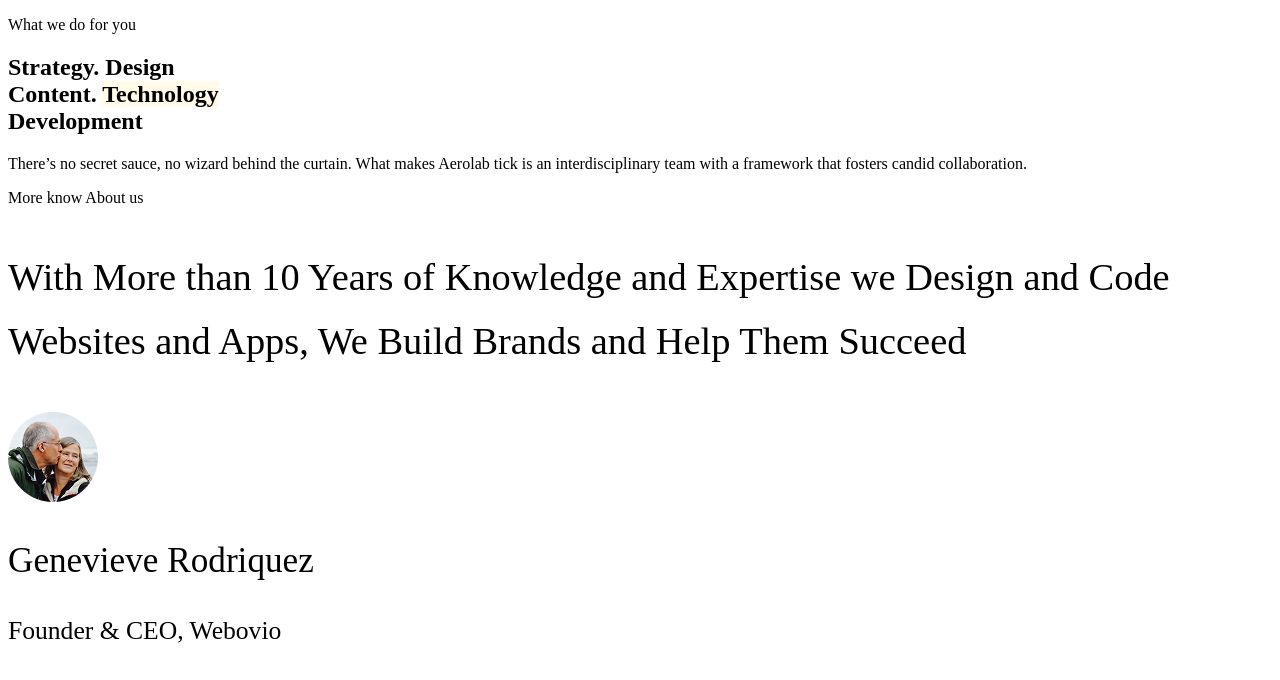
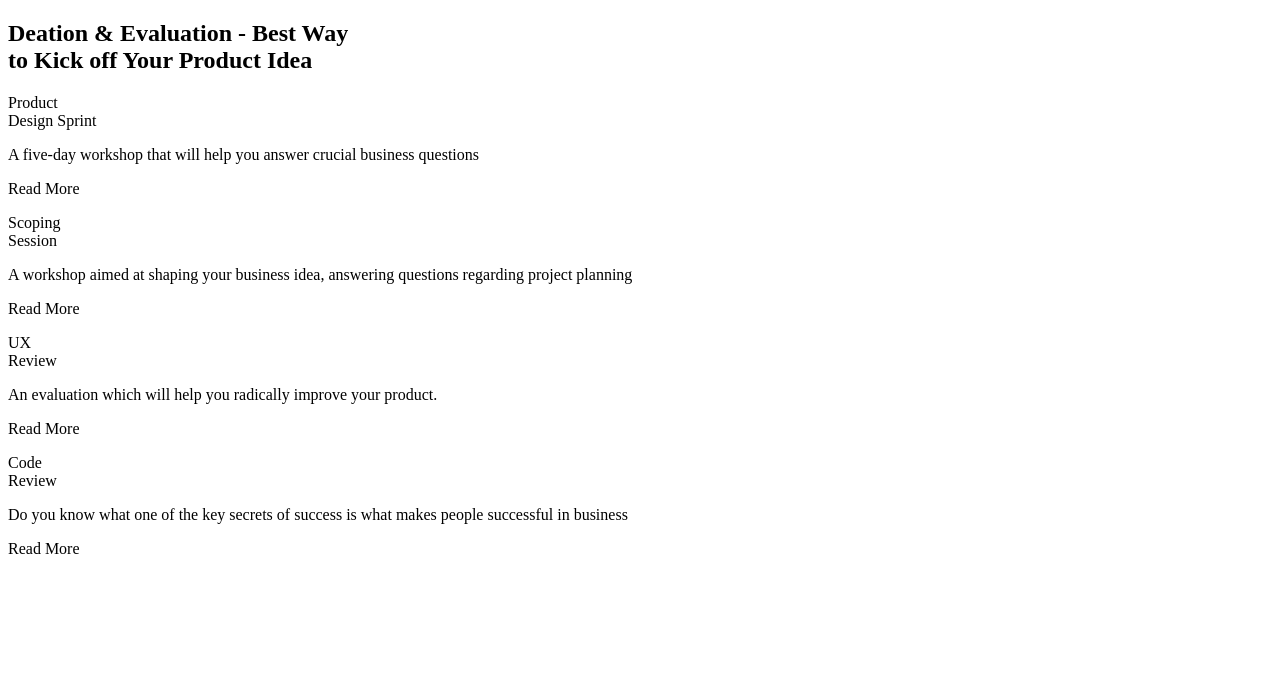
Before and after one commit to Goratsy/WebovioByGoratsy, a Next.js app: page /Homepage/Sections/DeationSection/DeationSection in a window 1280 px wide. Shown: the top 680 px of the page. Built offline with nearby package versions, Linux system fonts and the light colour scheme.

Commit message:
Finishing ServicesSection and DeationSection components

```diff
--- a/src/app/globals.css
+++ b/src/app/globals.css
@@ -49,25 +49,39 @@ body::selection {
   color: var(--color-text-secondary);
 }
 
-.text-card-title {
+.text-quote-title {
   font-family: 'Poppins', sans-serif;
   font-size: 1.6rem;
   font-weight: 700;
   color: var(--color-text-primary);
 }
 
-.text-card {
+.text-quote-body {
   font-family: 'Poppins', sans-serif;
   font-size: 1.4rem;
   font-weight: 300;
   color: var(--color-text-primary);
 }
 
-.text-quote-card {
+.text-quote {
   font-size: 1.6rem;
   font-weight: 300;
   font-style: italic;
   color: var(--color-text-primary);
+  line-height: 2.6rem;
+}
+
+.text-card-title {
+  font-size: 2.4rem;
+  font-weight: 400;
+  color: var(--color-text-primary);
+  line-height: 3.4rem;
+}
+
+.text-card {
+  font-size: 1.4rem;
+  font-weight: 300;
+  color: var(--color-text-secondary);
   line-height: 2.6rem;
 }
 
--- a/src/app/page.tsx
+++ b/src/app/page.tsx
@@ -5,9 +5,9 @@ import ServicesSection from "@/pages/Homepage/Sections/ServicesSection/ServicesS
 export default function Home() {
   return (
     <>
+      <ServicesSection />
+      <ProjectSection />
       <DeationSection/>
-      <ProjectSection />
-      <ServicesSection />
     </>
   );
 }
--- a/src/pages/Homepage/Sections/DeationSection/DeationSection.tsx
+++ b/src/pages/Homepage/Sections/DeationSection/DeationSection.tsx
@@ -1,29 +1,40 @@
 import CustomLink from "@/components/UI/CustomLink/CustomLink";
 import { FunctionComponent } from "react";
-import style from './DeationSection.module.css'
-import Image from "next/image";
-import manImage from '../../../../../public/homepage/deation/Oval.png';
 
 const DeationSection: FunctionComponent = () => {
+    const cards: { title: string, text: string, link: string }[] = [
+        { title: "Product<br/>Design Sprint", text: 'A five-day workshop that will help you answer crucial business questions', link: '#' },
+        { title: "Scoping<br/> Session", text: 'A workshop aimed at shaping your business idea, answering questions regarding project planning', link: '#' },
+        { title: "UX<br/>Review", text: 'An evaluation which will help you radically improve your product.', link: '#' },
+        { title: "Code<br/>Review", text: 'Do you know what one of the key secrets of success is what makes people successful in business', link: '#' },
+    ];
+
     return (
-        <section className="px-[11.5%] flex flex-row justify-between items-end mb-[15rem]">
-            <div className="inline-flex w-[57.3%] mb-[3.4rem] flex-col justify-center items-start pr-[14.4%]">
-                <p className="text-section">What we do for you</p>
-                <h2 className="h2 text-nowrap my-[3.2rem]">Strategy. Design<br />Content. <span className={`${style.bg_text_h2}`}>Technology</span><br />Development </h2>
-                <p className="text-paragraph mb-[4.2rem]">There’s no secret sauce, no wizard behind the curtain. What makes Aerolab tick is an interdisciplinary team with a framework that fosters candid collaboration.</p>
-                <CustomLink id="link_deation_section" href="#">More know About us</CustomLink>
+        <>
+            <div className="w-full px-[11.5%]">
+                <div className="w-full h-px bg-hr mx-auto"></div>
             </div>
-            <div className="inline-flex flex-col justify-end relative w-[42.7%] bg-white shadow-[0px_100px_100px_rgba(0,0,0,0.15)] pb-[6rem] px-[4rem] h-[64.4rem]">
-                <p className="text-quote-card mb-[5rem]" style={{fontSize: '2.4rem', lineHeight: '4rem'}}>With More than 10 Years of Knowledge and Expertise we Design and Code Websites and Apps, We Build Brands and Help Them Succeed</p>
-                <div className=" flex justify-start items-center gap-[3rem]">
-                    <Image src={manImage} alt="image-quote" width={90} height={90} />
-                    <div>
-                        <p className="text-card-title text-nowrap mb-[6px]" style={{fontSize: '2.2rem'}}>Genevieve Rodriquez</p>
-                        <p className="text-card text-nowrap" style={{fontSize: '1.6rem'}}>Founder & CEO, Webovio</p>
-                    </div>
+
+            <section className="pt-[15rem]">
+                <div className="pl-[11.5%] mb-[10.4rem]">
+                    <h2 className="h2">Deation & Evaluation - Best Way<br />to Kick off Your Product Idea</h2>
                 </div>
-            </div>
-        </section>
+                <div className="relative px-[11.5%] grid grid-cols-4 grid-rows-1 justify-between items-center gap-[2.7%]">
+                    {cards.map((card, index) => {
+                        return (
+                            <div key={index} className="relative rounded-xl h-[31rem] p-[3rem] duration-500 ease-out-cubic hover:-translate-2 hover:shadow-[20px_20px_50px_rgba(0,0,0,0.15)]">
+                                <p dangerouslySetInnerHTML={{ __html: card.title }} className="text-card-title mb-[2rem]"></p>
+                                <p className="text-card">{card.text}</p>
+                                <div className="absolute bottom-[3rem] left-[3rem]">
+                                    <CustomLink id={`CL_services_${index}`} href={card.link}>Read More</CustomLink>
+                                </div>
+                            </div>
+                        )
+                    })}
+
+                </div>
+            </section>
+        </>
     );
 }
 
```
Also changed, not shown: src/pages/Homepage/Sections/ProjectSection/ProjectSetion.tsx (+10 -10 lines), src/pages/Homepage/Sections/ServicesSection/ServicesSection.tsx (+23 -2 lines), src/pages/Homepage/Sections/ServicesSection/ServicesSection.module.css (renamed from src/pages/Homepage/Sections/DeationSection/DeationSection.module.css).
